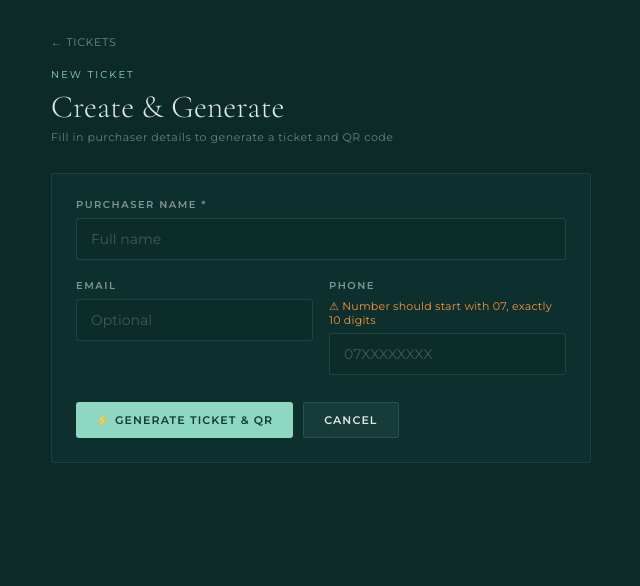
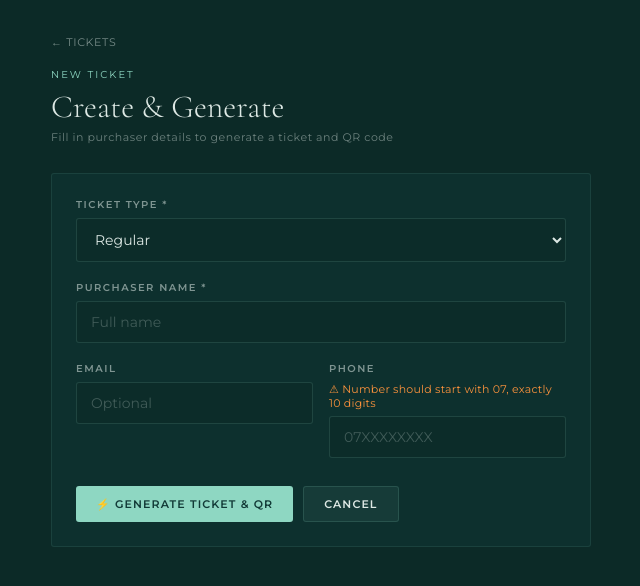
Before and after one commit to Ashraf9-0/LanseraTicketingManagement, a Django app: page /tickets/create/ in a window 1280 px wide. Shown: the part 58-644 px from the top of the page, without its empty margins (13-653 px from the left). Run offline with Django 5.2, Linux system fonts and the light colour scheme; a user stored in the database is signed in; tables that the repository leaves empty hold one stand-in row (values such as "Sample post").

Commit message:
added new tickets

```diff
--- a/static/css/style.css
+++ b/static/css/style.css
@@ -242,7 +242,9 @@ tr:hover td { background: rgba(142,215,194,0.03); }
 .tag-seller  { background: rgba(96,165,250,0.1);   color: var(--blue); border: 1px solid rgba(96,165,250,0.2); }
 .tag-scanner { background: rgba(74,222,128,0.1);   color: var(--green); border: 1px solid rgba(74,222,128,0.2); }
 .tag-admin   { background: rgba(201,169,110,0.12); color: var(--gold);  border: 1px solid rgba(201,169,110,0.25); }
-
+.tag-early_bird { background: rgba(142,215,194,0.12); color: var(--mint); border: 1px solid rgba(142,215,194,0.25); }
+.tag-regular    { background: rgba(96,165,250,0.1);   color: var(--blue); border: 1px solid rgba(96,165,250,0.2); }
+.tag-vip        { background: rgba(201,169,110,0.15); color: var(--gold); border: 1px solid rgba(201,169,110,0.3); }
 /* ── SCAN RESULT ── */
 .scan-result { border-radius: var(--radius); padding: 1.5rem; margin-bottom: 1.5rem; border: 1px solid; }
 .scan-result.valid        { background: rgba(74,222,128,0.05);  border-color: rgba(74,222,128,0.2); }
--- a/templates/tickets/create_ticket.html
+++ b/templates/tickets/create_ticket.html
@@ -14,6 +14,14 @@
   <div class="card">
     <form method="post" id="ticketForm" onsubmit="return validatePhone()">
       {% csrf_token %}
+      <div class="form-group">
+        <label class="form-label">Ticket Type *</label>
+        <select name="ticket_type" class="form-control" required>
+          <option value="early_bird" {% if form.ticket_type.value == "early_bird" %}selected{% endif %}>Early Bird</option>
+          <option value="regular" {% if form.ticket_type.value == "regular" or not form.ticket_type.value %}selected{% endif %}>Regular</option>
+          <option value="vip" {% if form.ticket_type.value == "vip" %}selected{% endif %}>VIP</option>
+        </select>
+      </div>
       <div class="form-group">
         <label class="form-label">Purchaser Name *</label>
         <input type="text" name="purchaser_name" class="form-control" placeholder="Full name" required
--- a/templates/tickets/dashboard.html
+++ b/templates/tickets/dashboard.html
@@ -106,6 +106,9 @@
   <div class="stat-card"><div class="stat-label">Inactive</div><div class="stat-value" style="opacity:.5">{{ inactive_tickets }}</div></div>
   <div class="stat-card"><div class="stat-label">Total Scans</div><div class="stat-value blue">{{ total_scans }}</div></div>
   <div class="stat-card"><div class="stat-label">Invalid Scans</div><div class="stat-value red">{{ invalid_scans }}</div></div>
+  <div class="stat-card"><div class="stat-label">Early Bird</div><div class="stat-value" style="color:var(--mint)">{{ early_bird_count }}</div></div>
+  <div class="stat-card"><div class="stat-label">Regular</div><div class="stat-value" style="color:var(--blue)">{{ regular_count }}</div></div>
+  <div class="stat-card"><div class="stat-label">VIP</div><div class="stat-value" style="color:var(--gold)">{{ vip_count }}</div></div>
 </div>
 
 <!-- Mobile quick actions -->
--- a/templates/tickets/my_tickets.html
+++ b/templates/tickets/my_tickets.html
@@ -28,13 +28,14 @@
     <thead><tr>
       <th>Ticket ID</th><th>Purchaser</th>
       {% if user.profile.role == 'admin' %}<th>Seller</th>{% endif %}
-      <th>Status</th><th>Active</th><th>Created</th><th>Validated</th><th></th>
+      <th>Type</th><th>Status</th><th>Active</th><th>Created</th><th>Validated</th><th></th>
     </tr></thead>
     <tbody>{% for t in tickets %}
     <tr>
       <td><span class="mono">{{ t.short_id }}</span></td>
       <td style="font-weight:500;">{{ t.purchaser_name }}</td>
       {% if user.profile.role == 'admin' %}<td style="opacity:.6">{{ t.created_by.username }}</td>{% endif %}
+      <td><span class="tag tag-{{ t.ticket_type }}">{{ t.get_ticket_type_display }}</span></td>
       <td><span class="tag tag-{{ t.status }}">{{ t.status }}</span></td>
       <td>{% if t.is_active %}<span style="color:var(--green)">●</span>{% else %}<span style="opacity:.3">●</span>{% endif %}</td>
       <td style="opacity:.5;font-size:11px;">{{ t.created_at|date:"M d, Y" }}</td>
@@ -53,6 +54,7 @@
     </div>
     <div class="ticket-card-fields">
       <div class="ticket-card-field"><span>Ticket ID</span><span class="mono">{{ t.short_id }}</span></div>
+      <div class="ticket-card-field"><span>Type</span><span class="tag tag-{{ t.ticket_type }}">{{ t.get_ticket_type_display }}</span></div>
       <div class="ticket-card-field"><span>Created</span>{{ t.created_at|date:"M d, Y" }}</div>
       {% if user.profile.role == 'admin' %}<div class="ticket-card-field"><span>Seller</span>{{ t.created_by.username }}</div>{% endif %}
       <div class="ticket-card-field"><span>Active</span>{% if t.is_active %}Yes{% else %}No{% endif %}</div>
--- a/templates/tickets/ticket_detail.html
+++ b/templates/tickets/ticket_detail.html
@@ -21,6 +21,7 @@
     </div>
     <div class="info-row"><span class="info-label">Full ID</span><span class="info-value mono" style="font-size:11px;">{{ ticket.ticket_id }}</span></div>
     <div class="info-row"><span class="info-label">Purchaser</span><span class="info-value">{{ ticket.purchaser_name }}</span></div>
+    <div class="info-row"><span class="info-label">Ticket Type</span><span class="info-value"><span class="tag tag-{{ ticket.ticket_type }}">{{ ticket.get_ticket_type_display }}</span></span></div>
     {% if ticket.purchaser_email %}<div class="info-row"><span class="info-label">Email</span><span class="info-value">{{ ticket.purchaser_email }}</span></div>{% endif %}
     {% if ticket.purchaser_phone %}<div class="info-row"><span class="info-label">Phone</span><span class="info-value">{{ ticket.purchaser_phone }}</span></div>{% endif %}
     <div class="info-row"><span class="info-label">Created by</span><span class="info-value">{{ ticket.created_by.username }}</span></div>
--- a/templates/tickets/ticket_management.html
+++ b/templates/tickets/ticket_management.html
@@ -23,12 +23,13 @@
 <div class="card">
   {% if tickets %}
   <div class="table-wrap"><table>
-    <thead><tr><th>Ticket ID</th><th>Purchaser</th><th>Seller</th><th>Status</th><th>Active</th><th>Created</th><th>Actions</th></tr></thead>
+    <thead><tr><th>Ticket ID</th><th>Purchaser</th><th>Seller</th><th>Type</th><th>Status</th><th>Active</th><th>Created</th><th>Actions</th></tr></thead>
     <tbody>{% for t in tickets %}
     <tr>
       <td><span class="mono">{{ t.short_id }}</span></td>
       <td style="font-weight:500;">{{ t.purchaser_name }}</td>
       <td style="opacity:.6">{{ t.created_by.username }}</td>
+      <td><span class="tag tag-{{ t.ticket_type }}">{{ t.get_ticket_type_display }}</span></td>
       <td><span class="tag tag-{{ t.status }}">{{ t.status }}</span></td>
       <td>
         <a href="{% url 'toggle_ticket_active' t.pk %}" class="tag {% if t.is_active %}tag-unused{% else %}tag-inactive{% endif %}" style="cursor:pointer;">
--- a/templates/tickets/ticket_pdf.html
+++ b/templates/tickets/ticket_pdf.html
@@ -235,7 +235,7 @@
 
       <div class="field-block">
         <div class="field-label">Ticket Type</div>
-        <div class="field-value large">Regular</div>
+        <div class="field-value large">{{ ticket.get_ticket_type_display }}</div>
       </div>
 
       <div class="divider-row">
@@ -258,7 +258,7 @@
       <div class="two-col">
         <div class="field-block">
           <div class="field-label">Date and Time</div>
-          <div class="field-value">Wed 20th May 2026<br>14:00 – 20:00 (EAT)</div>
+          <div class="field-value">Sat 19th Dec 2026<br>14:00 (EAT) - 23:00 (EAT)</div>
         </div>
         <div class="field-block">
           <div class="field-label">Location</div>
--- a/tickets/admin.py
+++ b/tickets/admin.py
@@ -3,8 +3,8 @@ from .models import Ticket, ScanLog, UserProfile
 
 @admin.register(Ticket)
 class TicketAdmin(admin.ModelAdmin):
-    list_display = ['short_id', 'purchaser_name', 'status', 'is_active', 'created_by', 'created_at']
-    list_filter = ['status', 'is_active']
+    list_display = ['short_id', 'purchaser_name', 'ticket_type', 'status', 'is_active', 'created_by', 'created_at']
+    list_filter = ['ticket_type', 'status', 'is_active']
     search_fields = ['purchaser_name', 'ticket_id']
 
 @admin.register(ScanLog)
--- a/tickets/forms.py
+++ b/tickets/forms.py
@@ -7,8 +7,9 @@ from .models import Ticket, UserProfile
 class TicketCreateForm(forms.ModelForm):
     class Meta:
         model = Ticket
-        fields = ['purchaser_name', 'purchaser_email', 'purchaser_phone']
+        fields = ['ticket_type', 'purchaser_name', 'purchaser_email', 'purchaser_phone']
         widgets = {
+            'ticket_type': forms.Select(attrs={'class': 'form-control'}),
             'purchaser_name': forms.TextInput(attrs={'placeholder': 'Full name'}),
             'purchaser_email': forms.EmailInput(attrs={'placeholder': 'Email (optional)'}),
             'purchaser_phone': forms.TextInput(attrs={'placeholder': 'Phone (optional)'}),
--- a/tickets/models.py
+++ b/tickets/models.py
@@ -38,18 +38,20 @@ class Ticket(models.Model):
         (STATUS_USED, 'Used'),
     ]
 
+    TYPE_EARLY_BIRD = 'early_bird'
+    TYPE_REGULAR = 'regular'
+    TYPE_VIP = 'vip'
+    TYPE_CHOICES = [
+        (TYPE_EARLY_BIRD, 'Early Bird'),
+        (TYPE_REGULAR, 'Regular'),
+        (TYPE_VIP, 'VIP'),
+    ]
+
     ticket_id = models.UUIDField(default=uuid.uuid4, unique=True, editable=False)
     token = models.CharField(max_length=64, unique=True, editable=False)
+    ticket_type = models.CharField(max_length=20, choices=TYPE_CHOICES, default=TYPE_REGULAR)
     purchaser_name = models.CharField(max_length=200)
-    purchaser_email = models.EmailField(blank=True)
-    purchaser_phone = models.CharField(max_length=50, blank=True)
-    created_by = models.ForeignKey(User, on_delete=models.PROTECT, related_name='created_tickets')
-    created_at = models.DateTimeField(auto_now_add=True)
-    status = models.CharField(max_length=10, choices=STATUS_CHOICES, default=STATUS_UNUSED)
-    is_active = models.BooleanField(default=True)
-    validated_at = models.DateTimeField(null=True, blank=True)
-    validated_by = models.ForeignKey(User, on_delete=models.SET_NULL, null=True, blank=True, related_name='validated_tickets')
-    qr_image = models.ImageField(upload_to='qrcodes/', blank=True)
+    ...
 
     def save(self, *args, **kwargs):
         if not self.token:
--- a/tickets/views.py
+++ b/tickets/views.py
@@ -74,6 +74,9 @@ def dashboard(request):
         context['sellers'] = User.objects.filter(profile__role='seller').annotate(
             ticket_count=Count('created_tickets')
         )
+        context['early_bird_count'] = Ticket.objects.filter(ticket_type='early_bird').count()
+        context['regular_count'] = Ticket.objects.filter(ticket_type='regular').count()
+        context['vip_count'] = Ticket.objects.filter(ticket_type='vip').count()
 
     return render(request, 'tickets/dashboard.html', context)
 
```
Also changed, not shown: tickets/migrations/0002_ticket_ticket_type.py (added).
